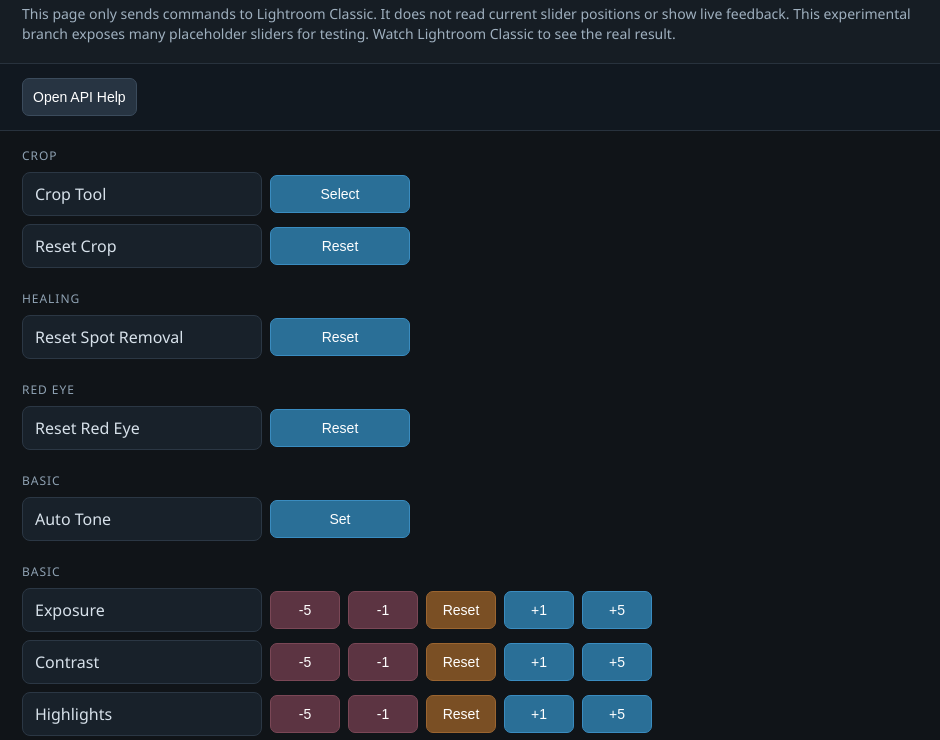
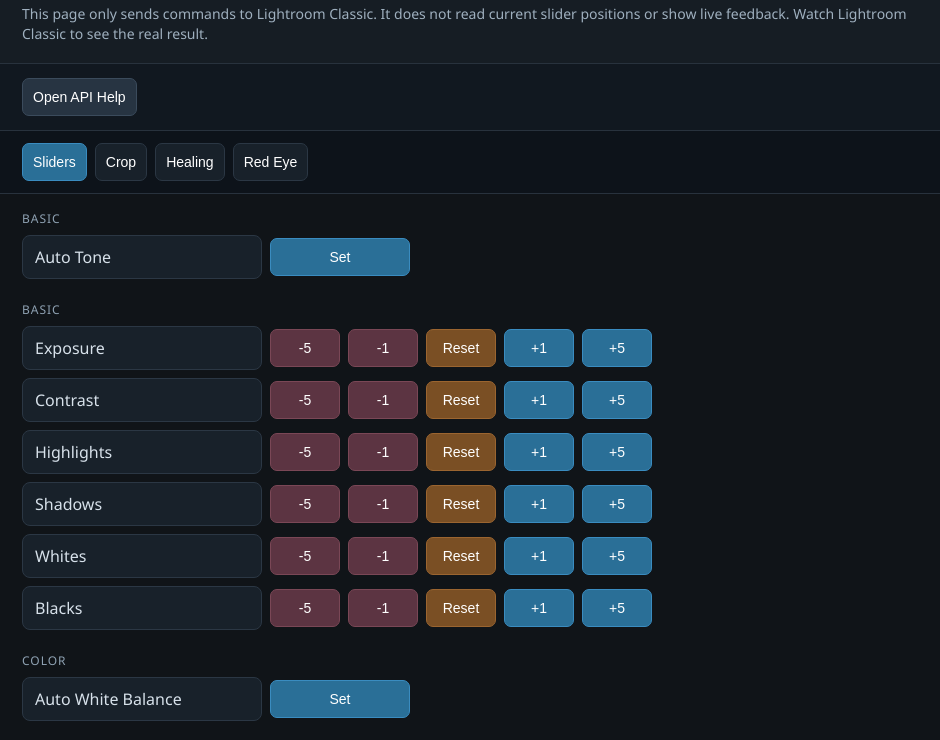
Before and after one commit to ninoleto/LRBridge, an Electron app: page app/controller.html in a window 940 px wide. Shown: the part 53-793 px from the top of the page. Drawn offline with Linux system fonts and the light colour scheme.

Commit message:
Add tool tabs to web controller

```diff
--- a/app/controller.html
+++ b/app/controller.html
@@ -37,6 +37,25 @@
             padding: 14px 22px;
             background: #111820;
             border-bottom: 1px solid #28323d;
+        }
+
+        .tabs {
+            display: flex;
+            gap: 8px;
+            flex-wrap: wrap;
+            padding: 12px 22px;
+            background: #0d131a;
+            border-bottom: 1px solid #28323d;
+        }
+
+        .tab-button {
+            background: #18212a;
+            border-color: #2b3744;
+        }
+
+        .tab-button.active {
+            background: #2a6f97;
+            border-color: #3a8cc0;
         }
 
         .content {
@@ -150,7 +169,8 @@
 
         @media (max-width: 760px) {
             .row,
-            .switch-row {
+            .switch-row,
+            .action-row {
                 grid-template-columns: 1fr;
                 background: #18212a;
                 border: 1px solid #2b3744;
@@ -171,7 +191,6 @@
         <div class="subtitle">
             This page only sends commands to Lightroom Classic.
             It does not read current slider positions or show live feedback.
-            This experimental branch exposes many placeholder sliders for testing.
             Watch Lightroom Classic to see the real result.
         </div>
     </header>
@@ -180,12 +199,14 @@
         <button id="openHelp">Open API Help</button>
     </div>
 
+    <nav class="tabs" id="tabs"></nav>
+
     <main class="content" id="content"></main>
 
     <div class="status" id="status">Ready.</div>
 
     <script>
-        const groups = [
+        const sliderGroups = [
         {
                 "name": "Basic",
                 "sliders": [
@@ -436,45 +457,7 @@
         "ParametricHighlightSplit": "Curve Highlight Split"
 };
 
-        const actionGroups = [
-                {
-                        "name": "Crop",
-                        "placement": "top",
-                        "actions": [
-                                {
-                                        "label": "Crop Tool",
-                                        "action": "selectCropTool",
-                                        "button": "Select"
-                                },
-                                {
-                                        "label": "Reset Crop",
-                                        "action": "resetCrop",
-                                        "button": "Reset"
-                                }
-                        ]
-                },
-                {
-                        "name": "Healing",
-                        "placement": "top",
-                        "actions": [
-                                {
-                                        "label": "Reset Spot Removal",
-                                        "action": "resetSpotRemoval",
-                                        "button": "Reset"
-                                }
-                        ]
-                },
-                {
-                        "name": "Red Eye",
-                        "placement": "top",
-                        "actions": [
-                                {
-                                        "label": "Reset Red Eye",
-                                        "action": "resetRedeye",
-                                        "button": "Reset"
-                                }
-                        ]
-                },
+        const sliderActionGroups = [
         {
                 "name": "Basic",
                 "placement": "before:Basic",
@@ -513,6 +496,7 @@
         const switchGroups = [
         {
                 "name": "Lens / Defringe",
+                "placement": "before:Lens / Defringe",
                 "switches": [
                         {
                                 "label": "Remove Chromatic Aberration",
@@ -526,8 +510,55 @@
         }
 ];
 
+        const toolTabs = [
+        {
+                "id": "crop",
+                "label": "Crop",
+                "title": "Crop",
+                "actions": [
+                        {
+                                "label": "Crop Tool",
+                                "action": "selectCropTool",
+                                "button": "Select"
+                        },
+                        {
+                                "label": "Reset Crop",
+                                "action": "resetCrop",
+                                "button": "Reset"
+                        }
+                ]
+        },
+        {
+                "id": "healing",
+                "label": "Healing",
+                "title": "Healing",
+                "actions": [
+                        {
+                                "label": "Reset Spot Removal",
+                                "action": "resetSpotRemoval",
+                                "button": "Reset"
+                        }
+                ]
+        },
+        {
+                "id": "redEye",
+                "label": "Red Eye",
+                "title": "Red Eye",
+                "actions": [
+                        {
+                                "label": "Reset Red Eye",
+                                "action": "resetRedeye",
+                                "button": "Reset"
+                        }
+                ]
+        }
+];
+
+        const tabsElement = document.getElementById("tabs");
         const content = document.getElementById("content");
         const statusBox = document.getElementById("status");
+
+        let activeTab = "sliders";
 
         function setStatus(message) {
             statusBox.textContent = message;
@@ -548,7 +579,7 @@
                     return;
                 }
 
-                setStatus("OK: " + path);
+                setStatus("Sent to Lightroom: " + path);
             } catch (err) {
                 setStatus("ERROR: " + err.message);
             }
@@ -560,6 +591,62 @@
             button.className = className;
             button.addEventListener("click", onClick);
             return button;
+        }
+
+        function clearContent() {
+            content.innerHTML = "";
+        }
+
+        function renderTabs() {
+            tabsElement.innerHTML = "";
+
+            const allTabs = [
+                {
+                    id: "sliders",
+                    label: "Sliders"
+                }
+            ].concat(toolTabs.map(function (tab) {
+                return {
+                    id: tab.id,
+                    label: tab.label
+                };
+            }));
+
+            for (const tab of allTabs) {
+                const button = document.createElement("button");
+                button.textContent = tab.label;
+                button.className = "tab-button" + (tab.id === activeTab ? " active" : "");
+
+                button.addEventListener("click", function () {
+                    activeTab = tab.id;
+                    render();
+                });
+
+                tabsElement.appendChild(button);
+            }
+        }
+
+        function addActionRow(groupElement, item) {
+            const row = document.createElement("div");
+            row.className = "action-row";
+
+            const name = document.createElement("div");
+            name.className = "slider-name";
+            name.textContent = item.label;
+
+            const status = document.createElement("div");
+            status.className = "switch-status";
+
+            row.appendChild(name);
+
+            row.appendChild(makeButton(item.button || "Send", "positive", function () {
+                sendCommand("/api/action?action=" + encodeURIComponent(item.action));
+                status.textContent = "Sent to Lightroom";
+            }));
+
+            row.appendChild(status);
+
+            groupElement.appendChild(row);
         }
 
         function addSwitchRow(groupElement, item) {
@@ -577,12 +664,12 @@
 
             row.appendChild(makeButton("Off", "negative", function () {
                 sendCommand("/api/adjust?slider=" + encodeURIComponent(item.slider) + "&amount=-5");
-                status.textContent = "Set OFF";
+                status.textContent = "Sent OFF";
             }));
 
-            row.appendChild(makeButton(item.button || "Send", "positive", function () {
+            row.appendChild(makeButton("On", "positive", function () {
                 sendCommand("/api/adjust?slider=" + encodeURIComponent(item.slider) + "&amount=5");
-                status.textContent = "Set ON";
+                status.textContent = "Sent ON";
             }));
 
             row.appendChild(status);
@@ -623,29 +710,6 @@
             groupElement.appendChild(row);
         }
 
-        function addActionRow(groupElement, item) {
-            const row = document.createElement("div");
-            row.className = "action-row";
-
-            const name = document.createElement("div");
-            name.className = "slider-name";
-            name.textContent = item.label;
-
-            const status = document.createElement("div");
-            status.className = "switch-status";
-
-            row.appendChild(name);
-
-            row.appendChild(makeButton(item.button || "Send", "positive", function () {
-                sendCommand("/api/action?action=" + encodeURIComponent(item.action));
-                status.textContent = "Sent to Lightroom";
-            }));
-
-            row.appendChild(status);
-
-            groupElement.appendChild(row);
-        }
-
         function renderActionGroup(group) {
             const groupElement = document.createElement("section");
             groupElement.className = "group";
@@ -663,16 +727,7 @@
             content.appendChild(groupElement);
         }
 
-        function renderActionsForPlacement(placement) {
-            for (const group of actionGroups) {
-                if ((group.placement || "top") === placement) {
-                    renderActionGroup(group);
-                }
-            }
-        }
-
-        function renderSwitches() {
-            for (const group of switchGroups) {
+        function renderSwitchGroup(group) {
             const groupElement = document.createElement("section");
             groupElement.className = "group";
 
@@ -688,16 +743,27 @@
 
             content.appendChild(groupElement);
         }
+
+        function renderActionsForPlacement(placement) {
+            for (const group of sliderActionGroups) {
+                if ((group.placement || "top") === placement) {
+                    renderActionGroup(group);
+                }
+            }
         }
 
-        function renderSliders() {
-            renderActionsForPlacement("top");
+        function renderSwitchesForPlacement(placement) {
+            for (const group of switchGroups) {
+                if ((group.placement || "top") === placement) {
+                    renderSwitchGroup(group);
+                }
+            }
+        }
 
-            for (const group of groups) {
+        function renderSlidersTab() {
+            for (const group of sliderGroups) {
                 renderActionsForPlacement("before:" + group.name);
-                if (group.name === "Lens / Defringe") {
-                    renderSwitches();
-                }
+                renderSwitchesForPlacement("before:" + group.name);
 
                 const groupElement = document.createElement("section");
                 groupElement.className = "group";
@@ -716,11 +782,46 @@
             }
         }
 
+        function renderToolTab(tab) {
+            const groupElement = document.createElement("section");
+            groupElement.className = "group";
+
+            const title = document.createElement("div");
+            title.className = "group-title";
+            title.textContent = tab.title;
+
+            groupElement.appendChild(title);
+
+            for (const item of tab.actions) {
+                addActionRow(groupElement, item);
+            }
+
+            content.appendChild(groupElement);
+        }
+
+        function render() {
+            renderTabs();
+            clearContent();
+
+            if (activeTab === "sliders") {
+                renderSlidersTab();
+                return;
+            }
+
+            const tab = toolTabs.find(function (item) {
+                return item.id === activeTab;
+            });
+
+            if (tab) {
+                renderToolTab(tab);
+            }
+        }
+
         document.getElementById("openHelp").addEventListener("click", function () {
             window.open("/api/help", "_blank");
         });
 
-        renderSliders();
+        render();
     </script>
 </body>
 </html>
```
Lines whose indentation alone changed are shown as unchanged.
